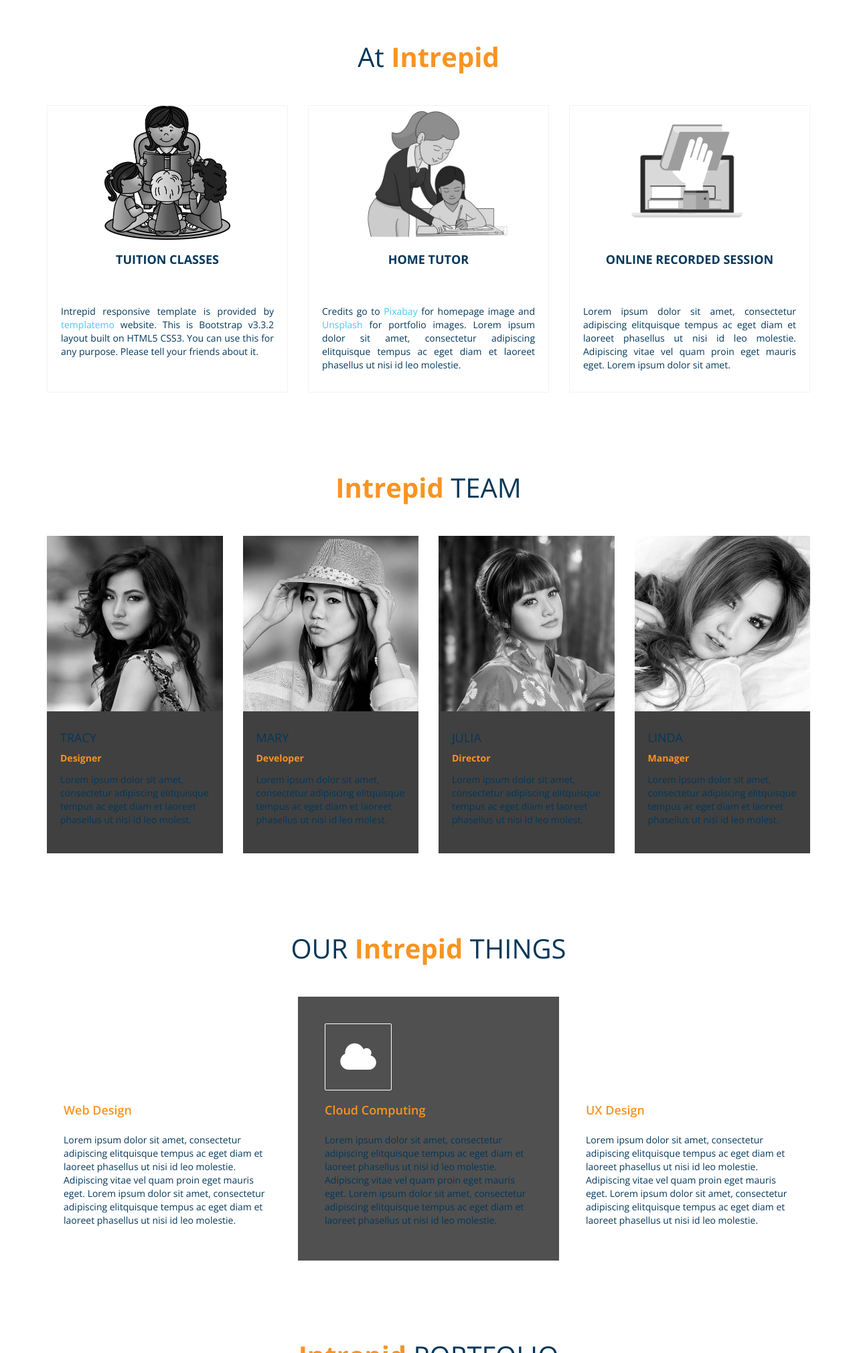
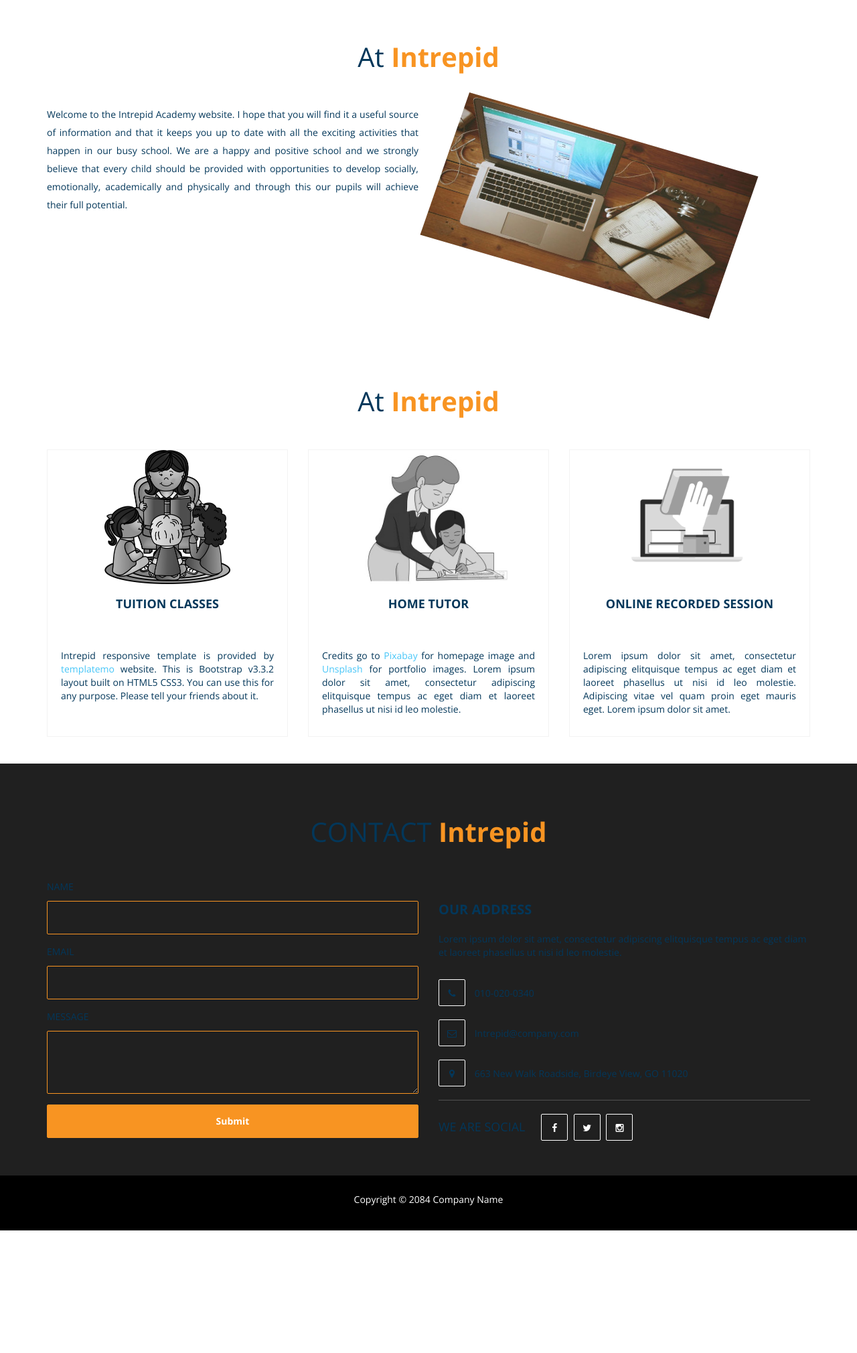
Before and after one commit to rhushi-lokhande/intrepid, a website: page index.html in a window 1280 px wide. Shown: the part 780-2800 px from the top of the page at 67% size. After the commit the page ends 2617 px from the top, so only its background shows below. Drawn offline with nearby package versions, Linux system fonts and the light colour scheme.

Commit message:
header update

```diff
--- a/css/templatemo-style.css
+++ b/css/templatemo-style.css
@@ -8,7 +8,7 @@ body
 		background: #ffffff;
 		color: #03375a;
 		font-family: 'Open Sans', sans-serif;
-		font-weight: 300;
+		font-weight: 400;
 		overflow-x: hidden; /* prevent horizontal scrollbar from appearing */
 	}
 
@@ -23,7 +23,6 @@ a:hover {
 /* start h2 */
 h2
 	{
-		text-align: center;
 		font-size: 40px;
 		padding-bottom: 40px;
 	}
@@ -221,6 +220,7 @@ header .social-icon li a
 		min-height: 650px;
 		color: #FFF;
 		position: relative;
+		background-attachment: fixed;
 	}
 
 #home h1
@@ -259,14 +259,25 @@ header .social-icon li a
 }
 /* end home */
 
+
+.about-container{
+	text-align: justify;
+}
+.about-container p{
+	line-height: 27px;
+}
+.about-us-img{
+	max-width: 100%;
+	transform: rotate3d(15, 1, 6, 45deg);
+}
 /* start about */
-#about .media-heading-wrapper
+#service .media-heading-wrapper
 	{
 		padding-bottom: 32px;
 		text-transform: uppercase;
 		text-align: center;
 	}
-#about .media-heading-wrapper .fa
+#service .media-heading-wrapper .fa
 	{
 		border: 1px solid #fff;
 		border-radius: 2px;
@@ -279,13 +290,13 @@ header .social-icon li a
 		margin-bottom: 20px;
 		margin-right: 20px;
 	}
-#about .media-heading-wrapper h3
+#service .media-heading-wrapper h3
 	{
 		font-size: 18px;
 		font-weight: bold;
 		padding-top: 20px;
 	}
-	#about .media-body{
+	#service .media-body{
 		text-align: justify;
 		padding: 20px;
 	}
@@ -300,7 +311,7 @@ header .social-icon li a
     border: solid 1px #dadada;
     box-shadow: 0px 0px 5px 2px #e2e2e2;
 	}
-	.about-container{
+	.service-container{
 		display: flex;
 	}
 	.media-img{
@@ -341,41 +352,6 @@ header .social-icon li a
 	}
 /* end team */
 
-/* start service */
-#service .col-md-4
-	{
-		padding: 40px;
-		-webkit-transition: all 0.4s ease-in-out;
-		        transition: all 0.4s ease-in-out;
-	}
-#service .col-md-4:hover
-	{
-		background: #505050;
-	}
-#service .active
-	{
-		background: #505050;
-		padding: 40px;
-	}
-#service .fa
-	{
-		border: 1px solid #fff;
-		border-radius: 2px;
-		color: #fff;
-		font-size: 50px;
-		width: 100px;
-		height: 100px;
-		line-height: 100px;
-		text-align: center;
-	}
-#service h4
-	{
-		color: #f89422;
-		font-weight: 600;
-		padding-top: 10px;
-		padding-bottom: 14px;
-	}
-/* end service */
 
 /* start portfolio */
 #portfolio
--- a/index.html
+++ b/index.html
@@ -101,15 +101,15 @@
 					<li>
 						<a href="#about">ABOUT</a>
 					</li>
-					<li>
+					<!-- <li>
 						<a href="#team">TEAM</a>
-					</li>
+					</li> -->
 					<li>
 						<a href="#service">SERVICE</a>
 					</li>
-					<li>
+					<!-- <li>
 						<a href="#portfolio">PORTFOLIO</a>
-					</li>
+					</li> -->
 					<li>
 						<a href="#contact">CONTACT</a>
 					</li>
@@ -146,57 +146,22 @@
 		<div class="container">
 			<div class="row">
 				<div class="col-md-12">
-					<h2 class="wow bounceIn" data-wow-offset="50" data-wow-delay="0.3s">At
+					<h2 class="wow bounceIn text-center" data-wow-offset="50" data-wow-delay="0.3s">At
 						<span>Intrepid</span>
 					</h2>
 				</div>
 			</div>
 			<div class="row about-container">
-				<div class="col-md-4 col-sm-4 col-xs-12 wow fadeInLeft " data-wow-offset="50" data-wow-delay="0.6s">
-					<div class="media">
-						<div class="media-img">
-							<img src="./images/tuitionclasses.jpg" alt="">
-						</div>
-						<div class="media-heading-wrapper">
-							<h3 class="media-heading">Tuition Classes</h3>
-						</div>
-						<div class="media-body">
-							<p>Intrepid responsive template is provided by
-								<a rel="nofollow" href="http://www.templatemo.com" target="_parent">templatemo</a> website. This is Bootstrap v3.3.2 layout built on HTML5 CSS3. You can use this for any purpose. Please
-								tell your friends about it.</p>
-						</div>
-					</div>
+				<div class="col-md-6">
+					<p class="wow bounceInLeft" data-wow-delay="0.3s" data-wow-offset="50"> Welcome to the Intrepid Academy website. I hope that you will find it a useful source of information and that it keeps
+						you up to date with all the exciting activities that happen in our busy school. We are a happy and positive school
+						and we strongly believe that every child should be provided with opportunities to develop socially, emotionally, academically
+						and physically and through this our pupils will achieve their full potential.
+					</p>
 				</div>
-				<div class="col-md-4 col-sm-4 col-xs-12 wow fadeInUp" data-wow-offset="50" data-wow-delay="0.9s">
-					<div class="media">
-						<div class="media-img">
-							<img src="./images/tutor.jpg" alt="">
-						</div>
-						<div class="media-heading-wrapper">
-							<h3 class="media-heading">Home tutor</h3>
-						</div>
-						<div class="media-body">
-							<p>Credits go to
-								<a rel="nofollow" href="http://pixabay.com">Pixabay</a> for homepage image and
-								<a rel="nofollow" href="http://unsplash.com">Unsplash</a> for portfolio images. Lorem ipsum dolor sit amet, consectetur adipiscing elitquisque tempus ac eget
-								diam et laoreet phasellus ut nisi id leo molestie.</p>
-						</div>
-					</div>
-				</div>
-				<div class="col-md-4 col-sm-4 col-xs-12 wow fadeInRight" data-wow-offset="50" data-wow-delay="0.6s">
-					<div class="media">
 
-						<div class="media-img">
-							<img src="./images/online-classes.png" alt="">
-						</div>
-						<div class="media-heading-wrapper">
-							<h3 class="media-heading">Online recorded session</h3>
-						</div>
-						<div class="media-body">
-							<p>Lorem ipsum dolor sit amet, consectetur adipiscing elitquisque tempus ac eget diam et laoreet phasellus ut nisi id
-								leo molestie. Adipiscing vitae vel quam proin eget mauris eget. Lorem ipsum dolor sit amet.</p>
-						</div>
-					</div>
+				<div class="col-md-6">
+					<img src="./images/portfolio-img2.jpg" alt="" class="about-us-img">
 				</div>
 			</div>
 		</div>
@@ -204,11 +169,11 @@
 	<!-- end about -->
 
 	<!-- start team -->
-	<section id="team">
+	<section id="team" class="hidden">
 		<div class="container">
 			<div class="row">
 				<div class="col-md-12">
-					<h2 class="wow bounceIn" data-wow-offset="50" data-wow-delay="0.3s">
+					<h2 class="wow bounceIn  text-center" data-wow-offset="50" data-wow-delay="0.3s">
 						<span>Intrepid</span> TEAM</h2>
 				</div>
 				<div class="col-md-3 col-sm-6 col-xs-12 wow fadeIn" data-wow-offset="50" data-wow-delay="1.3s">
@@ -265,29 +230,57 @@
 		<div class="container">
 			<div class="row">
 				<div class="col-md-12">
-					<h2 class="wow bounceIn" data-wow-offset="50" data-wow-delay="0.3s">OUR
-						<span>Intrepid</span> THINGS</h2>
+					<h2 class="wow bounceIn text-center" data-wow-offset="50" data-wow-delay="0.3s">At
+						<span>Intrepid</span>
+					</h2>
 				</div>
-				<div class="col-md-4 wow fadeIn" data-wow-offset="50" data-wow-delay="0.6s">
-					<i class="fa fa-laptop"></i>
-					<h4>Web Design</h4>
-					<p>Lorem ipsum dolor sit amet, consectetur adipiscing elitquisque tempus ac eget diam et laoreet phasellus ut nisi id leo
-						molestie. Adipiscing vitae vel quam proin eget mauris eget. Lorem ipsum dolor sit amet, consectetur adipiscing elitquisque
-						tempus ac eget diam et laoreet phasellus ut nisi id leo molestie.</p>
+			</div>
+			<div class="row service-container">
+				<div class="col-md-4 col-sm-4 col-xs-12 wow fadeInLeft " data-wow-offset="50" data-wow-delay="0.6s">
+					<div class="media">
+						<div class="media-img">
+							<img src="./images/tuitionclasses.jpg" alt="">
+						</div>
+						<div class="media-heading-wrapper">
+							<h3 class="media-heading">Tuition Classes</h3>
+						</div>
+						<div class="media-body">
+							<p>Intrepid responsive template is provided by
+								<a rel="nofollow" href="http://www.templatemo.com" target="_parent">templatemo</a> website. This is Bootstrap v3.3.2 layout built on HTML5 CSS3. You can use this for any purpose. Please
+								tell your friends about it.</p>
+						</div>
+					</div>
 				</div>
-				<div class="col-md-4 active wow fadeIn" data-wow-offset="50" data-wow-delay="0.9s">
-					<i class="fa fa-cloud"></i>
-					<h4>Cloud Computing</h4>
-					<p>Lorem ipsum dolor sit amet, consectetur adipiscing elitquisque tempus ac eget diam et laoreet phasellus ut nisi id leo
-						molestie. Adipiscing vitae vel quam proin eget mauris eget. Lorem ipsum dolor sit amet, consectetur adipiscing elitquisque
-						tempus ac eget diam et laoreet phasellus ut nisi id leo molestie.</p>
+				<div class="col-md-4 col-sm-4 col-xs-12 wow fadeInUp" data-wow-offset="50" data-wow-delay="0.9s">
+					<div class="media">
+						<div class="media-img">
+							<img src="./images/tutor.jpg" alt="">
+						</div>
+						<div class="media-heading-wrapper">
+							<h3 class="media-heading">Home tutor</h3>
+						</div>
+						<div class="media-body">
+							<p>Credits go to
+								<a rel="nofollow" href="http://pixabay.com">Pixabay</a> for homepage image and
+								<a rel="nofollow" href="http://unsplash.com">Unsplash</a> for portfolio images. Lorem ipsum dolor sit amet, consectetur adipiscing elitquisque tempus ac eget
+								diam et laoreet phasellus ut nisi id leo molestie.</p>
+						</div>
+					</div>
 				</div>
-				<div class="col-md-4 wow fadeIn" data-wow-offset="50" data-wow-delay="0.6s">
-					<i class="fa fa-cog"></i>
-					<h4>UX Design</h4>
-					<p>Lorem ipsum dolor sit amet, consectetur adipiscing elitquisque tempus ac eget diam et laoreet phasellus ut nisi id leo
-						molestie. Adipiscing vitae vel quam proin eget mauris eget. Lorem ipsum dolor sit amet, consectetur adipiscing elitquisque
-						tempus ac eget diam et laoreet phasellus ut nisi id leo molestie.</p>
+				<div class="col-md-4 col-sm-4 col-xs-12 wow fadeInRight" data-wow-offset="50" data-wow-delay="0.6s">
+					<div class="media">
+
+						<div class="media-img">
+							<img src="./images/online-classes.png" alt="">
+						</div>
+						<div class="media-heading-wrapper">
+							<h3 class="media-heading">Online recorded session</h3>
+						</div>
+						<div class="media-body">
+							<p>Lorem ipsum dolor sit amet, consectetur adipiscing elitquisque tempus ac eget diam et laoreet phasellus ut nisi id
+								leo molestie. Adipiscing vitae vel quam proin eget mauris eget. Lorem ipsum dolor sit amet.</p>
+						</div>
+					</div>
 				</div>
 			</div>
 		</div>
@@ -295,11 +288,11 @@
 	<!-- end servie -->
 
 	<!-- start portfolio -->
-	<section id="portfolio">
+	<section id="portfolio" class="hidden">
 		<div class="container">
 			<div class="row">
 				<div class="col-md-12">
-					<h2 class="wow bounceIn" data-wow-offset="50" data-wow-delay="0.3s">
+					<h2 class="wow bounceIn  text-center" data-wow-offset="50" data-wow-delay="0.3s">
 						<span>Intrepid</span> PORTFOLIO</h2>
 				</div>
 				<div class="col-md-3 col-sm-6 col-xs-12 wow fadeIn" data-wow-offset="50" data-wow-delay="0.6s">
@@ -392,7 +385,7 @@
 		<div class="container">
 			<div class="row">
 				<div class="col-md-12">
-					<h2 class="wow bounceIn" data-wow-offset="50" data-wow-delay="0.3s">CONTACT
+					<h2 class="wow bounceIn  text-center" data-wow-offset="50" data-wow-delay="0.3s">CONTACT
 						<span>Intrepid</span>
 					</h2>
 				</div>
```
Also changed, not shown: images/la_h.jpg (added).
